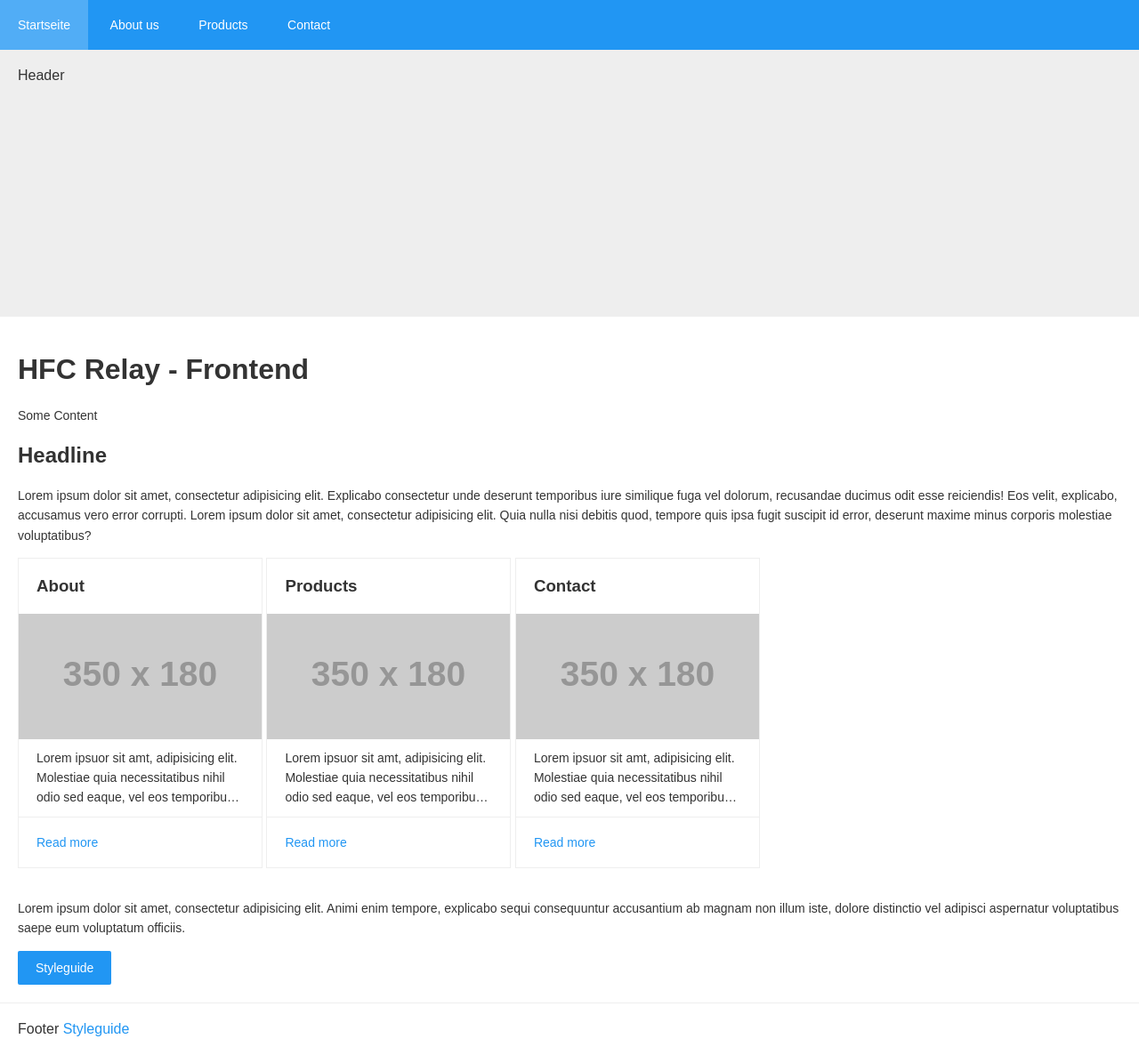
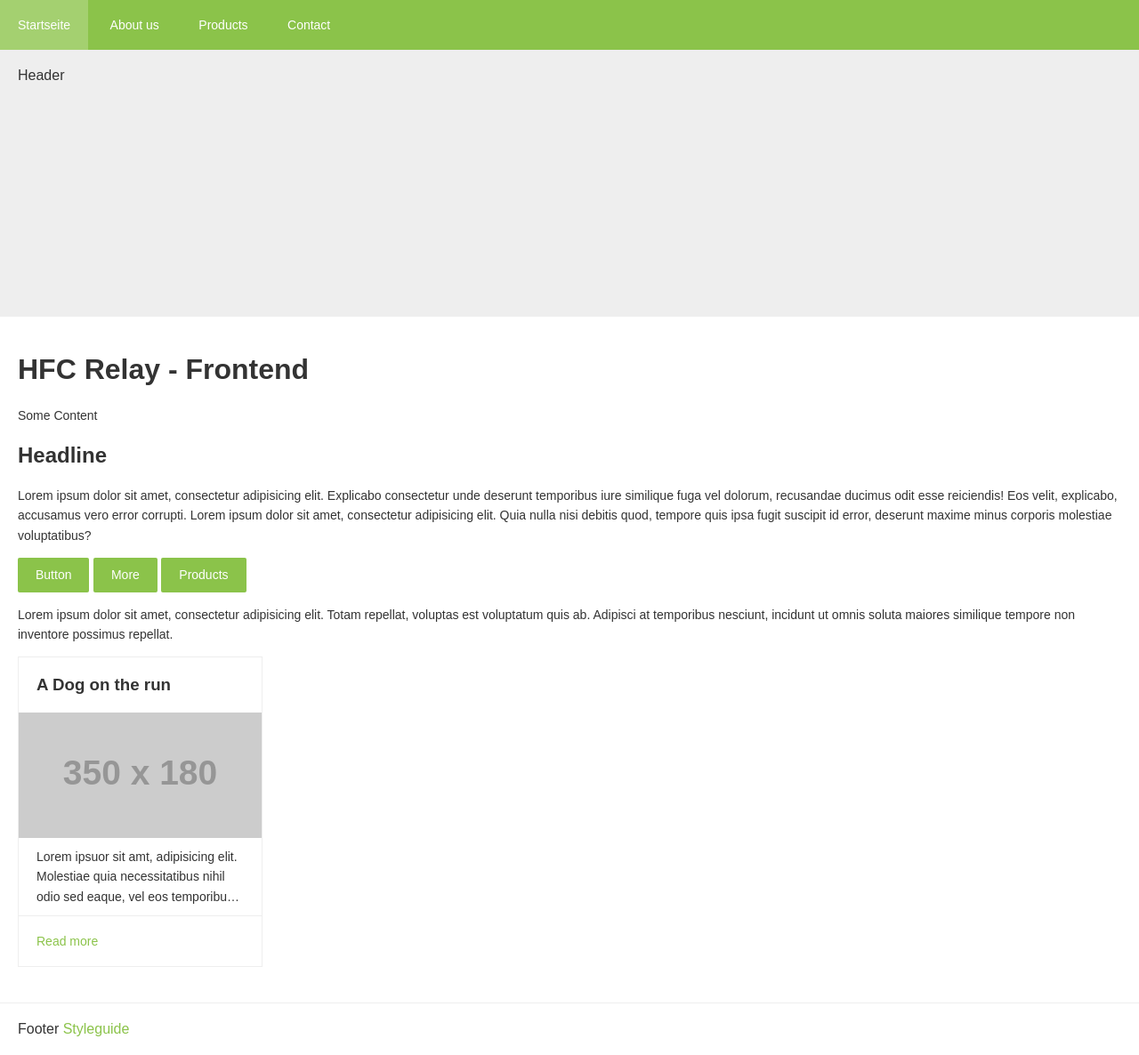
Before and after one commit to NilsDannemann/j_hfc_relay, a Jekyll site: the page built from index.html, in a window 1280 px wide. Shown: the whole page at 89% size. Built offline with Jekyll 4.4.1, drawn with Linux system fonts in a browser that asks for light colours.

Commit message:
[update] quick prototyping test

```diff
--- a/_scss/_config.scss
+++ b/_scss/_config.scss
@@ -31,7 +31,7 @@ $color-amber: #FFC107;
 $color-orange: #FF9800;
 
 /* ===COLORS - THEME=== */
-$color-brand: $color-blue;
+$color-brand: $color-lightgreen;
 
 /* ===LAYOUT=== */
 $spacing: 20px;
--- a/index.html
+++ b/index.html
@@ -9,10 +9,10 @@ mnav_position: 1
 
 <h2>Headline</h2>
 <p>Lorem ipsum dolor sit amet, consectetur adipisicing elit. Explicabo consectetur unde deserunt temporibus iure similique fuga vel dolorum, recusandae ducimus odit esse reiciendis! Eos velit, explicabo, accusamus vero error corrupti. Lorem ipsum dolor sit amet, consectetur adipisicing elit. Quia nulla nisi debitis quod, tempore quis ipsa fugit suscipit id error, deserunt maxime minus corporis molestiae voluptatibus?</p>
+{% include button.html text="Button" link="#" %}
+{% include button.html text="More" link="contact" %}
+{% include button.html text="Products" link="products" %}
 
-{% include teaser.html title="About" text="Lorem ipsuor sit amt, adipisicing elit. Molestiae quia necessitatibus nihil odio sed eaque, vel eos temporibus voluptates debitis. Facere veniam itatis doloremque sequi repellat, accusamus, nihil adipisci aliquid?" link="about" %}
-{% include teaser.html title="Products" text="Lorem ipsuor sit amt, adipisicing elit. Molestiae quia necessitatibus nihil odio sed eaque, vel eos temporibus voluptates debitis. Facere veniam itatis doloremque sequi repellat, accusamus, nihil adipisci aliquid?" link="products" %}
-{% include teaser.html title="Contact" text="Lorem ipsuor sit amt, adipisicing elit. Molestiae quia necessitatibus nihil odio sed eaque, vel eos temporibus voluptates debitis. Facere veniam itatis doloremque sequi repellat, accusamus, nihil adipisci aliquid?" link="contact" %}
+<p>Lorem ipsum dolor sit amet, consectetur adipisicing elit. Totam repellat, voluptas est voluptatum quis ab. Adipisci at temporibus nesciunt, incidunt ut omnis soluta maiores similique tempore non inventore possimus repellat.</p>
 
-<p>Lorem ipsum dolor sit amet, consectetur adipisicing elit. Animi enim tempore, explicabo sequi consequuntur accusantium ab magnam non illum iste, dolore distinctio vel adipisci aspernatur voluptatibus saepe eum voluptatum officiis.</p>
-{% include button.html text="Styleguide" link="styleguide" %}
+{% include teaser.html title="A Dog on the run" text="Lorem ipsuor sit amt, adipisicing elit. Molestiae quia necessitatibus nihil odio sed eaque, vel eos temporibus voluptates debitis. Facere veniam itatis doloremque sequi repellat, accusamus, nihil adipisci aliquid?" link="products" %}
```
